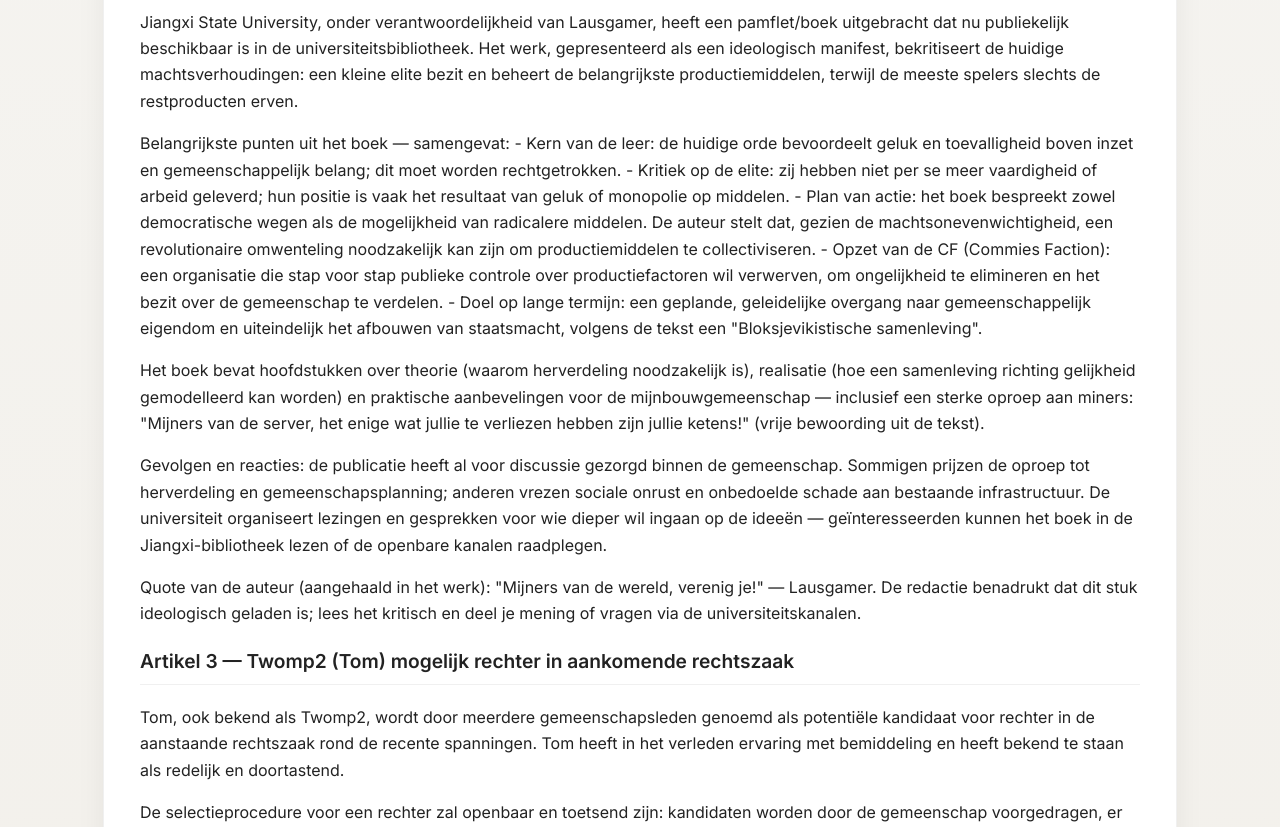
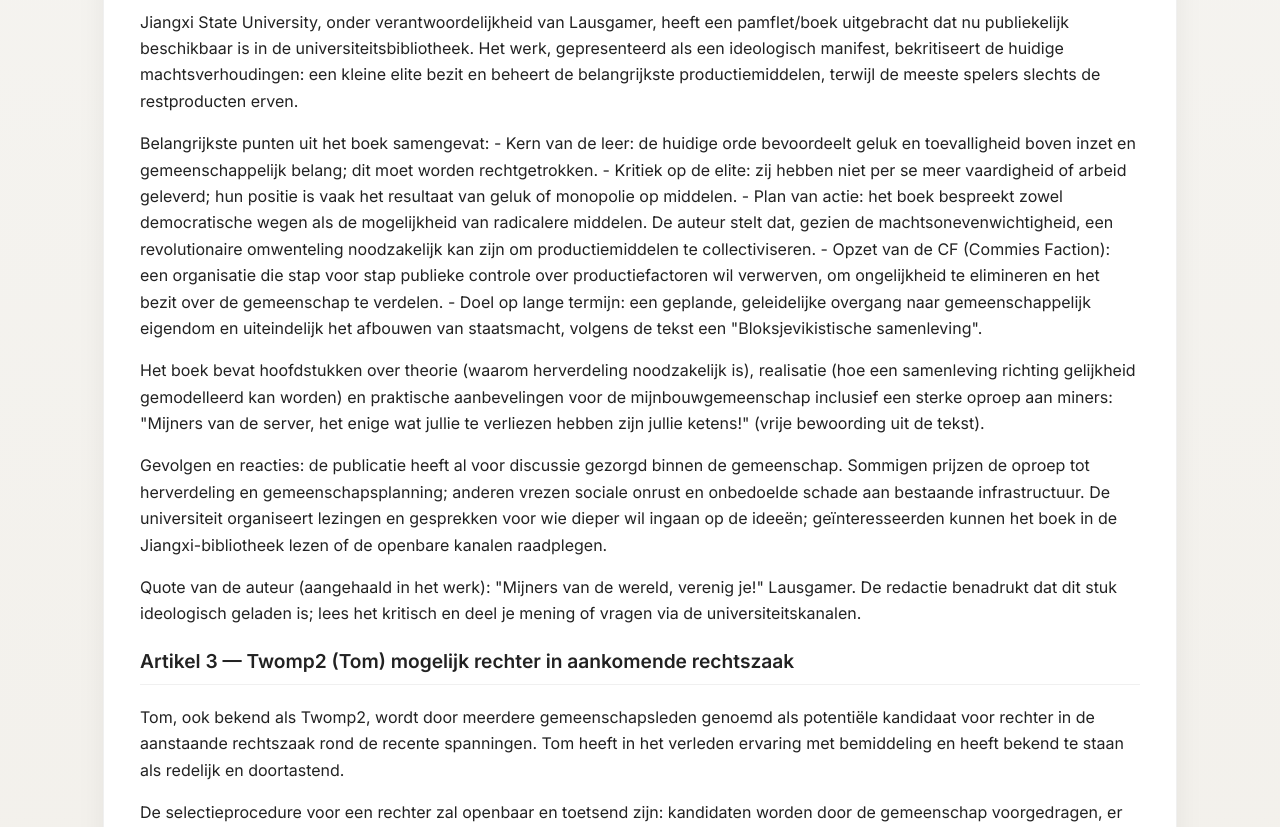
Before and after one commit to Kyra422/propoganda-nieuws-blad, a plain HTML site: page edities/editie-7.html in a window 1280 px wide. Shown: the part 700-1527 px from the top of the page. Drawn offline with nearby package versions, Linux system fonts and the light colour scheme.

Commit message:
34r324234

```diff
--- a/edities/editie-7.html
+++ b/edities/editie-7.html
@@ -30,18 +30,18 @@
                 <h3>Artikel 2 — Jiangxi State University publiceert "De Theorie van het Bloksjevikisme"</h3>
                 <p>Jiangxi State University, onder verantwoordelijkheid van Lausgamer, heeft een pamflet/boek uitgebracht dat nu publiekelijk beschikbaar is in de universiteitsbibliotheek. Het werk, gepresenteerd als een ideologisch manifest, bekritiseert de huidige machtsverhoudingen: een kleine elite bezit en beheert de belangrijkste productiemiddelen, terwijl de meeste spelers slechts de restproducten erven.</p>
 
-                <p>Belangrijkste punten uit het boek — samengevat:
+                <p>Belangrijkste punten uit het boek samengevat:
                 - Kern van de leer: de huidige orde bevoordeelt geluk en toevalligheid boven inzet en gemeenschappelijk belang; dit moet worden rechtgetrokken.
                 - Kritiek op de elite: zij hebben niet per se meer vaardigheid of arbeid geleverd; hun positie is vaak het resultaat van geluk of monopolie op middelen.
                 - Plan van actie: het boek bespreekt zowel democratische wegen als de mogelijkheid van radicalere middelen. De auteur stelt dat, gezien de machtsonevenwichtigheid, een revolutionaire omwenteling noodzakelijk kan zijn om productiemiddelen te collectiviseren.
                 - Opzet van de CF (Commies Faction): een organisatie die stap voor stap publieke controle over productiefactoren wil verwerven, om ongelijkheid te elimineren en het bezit over de gemeenschap te verdelen.
                 - Doel op lange termijn: een geplande, geleidelijke overgang naar gemeenschappelijk eigendom en uiteindelijk het afbouwen van staatsmacht, volgens de tekst een "Bloksjevikistische samenleving".</p>
 
-                <p>Het boek bevat hoofdstukken over theorie (waarom herverdeling noodzakelijk is), realisatie (hoe een samenleving richting gelijkheid gemodelleerd kan worden) en praktische aanbevelingen voor de mijnbouwgemeenschap — inclusief een sterke oproep aan miners: "Mijners van de server, het enige wat jullie te verliezen hebben zijn jullie ketens!" (vrije bewoording uit de tekst).</p>
+                <p>Het boek bevat hoofdstukken over theorie (waarom herverdeling noodzakelijk is), realisatie (hoe een samenleving richting gelijkheid gemodelleerd kan worden) en praktische aanbevelingen voor de mijnbouwgemeenschap inclusief een sterke oproep aan miners: "Mijners van de server, het enige wat jullie te verliezen hebben zijn jullie ketens!" (vrije bewoording uit de tekst).</p>
 
-                <p>Gevolgen en reacties: de publicatie heeft al voor discussie gezorgd binnen de gemeenschap. Sommigen prijzen de oproep tot herverdeling en gemeenschapsplanning; anderen vrezen sociale onrust en onbedoelde schade aan bestaande infrastructuur. De universiteit organiseert lezingen en gesprekken voor wie dieper wil ingaan op de ideeën — geïnteresseerden kunnen het boek in de Jiangxi-bibliotheek lezen of de openbare kanalen raadplegen.</p>
+                <p>Gevolgen en reacties: de publicatie heeft al voor discussie gezorgd binnen de gemeenschap. Sommigen prijzen de oproep tot herverdeling en gemeenschapsplanning; anderen vrezen sociale onrust en onbedoelde schade aan bestaande infrastructuur. De universiteit organiseert lezingen en gesprekken voor wie dieper wil ingaan op de ideeën; geïnteresseerden kunnen het boek in de Jiangxi-bibliotheek lezen of de openbare kanalen raadplegen.</p>
 
-                <p>Quote van de auteur (aangehaald in het werk): "Mijners van de wereld, verenig je!" — Lausgamer. De redactie benadrukt dat dit stuk ideologisch geladen is; lees het kritisch en deel je mening of vragen via de universiteitskanalen.</p>
+                <p>Quote van de auteur (aangehaald in het werk): "Mijners van de wereld, verenig je!" Lausgamer. De redactie benadrukt dat dit stuk ideologisch geladen is; lees het kritisch en deel je mening of vragen via de universiteitskanalen.</p>
             </section>
 
             <section>
```
